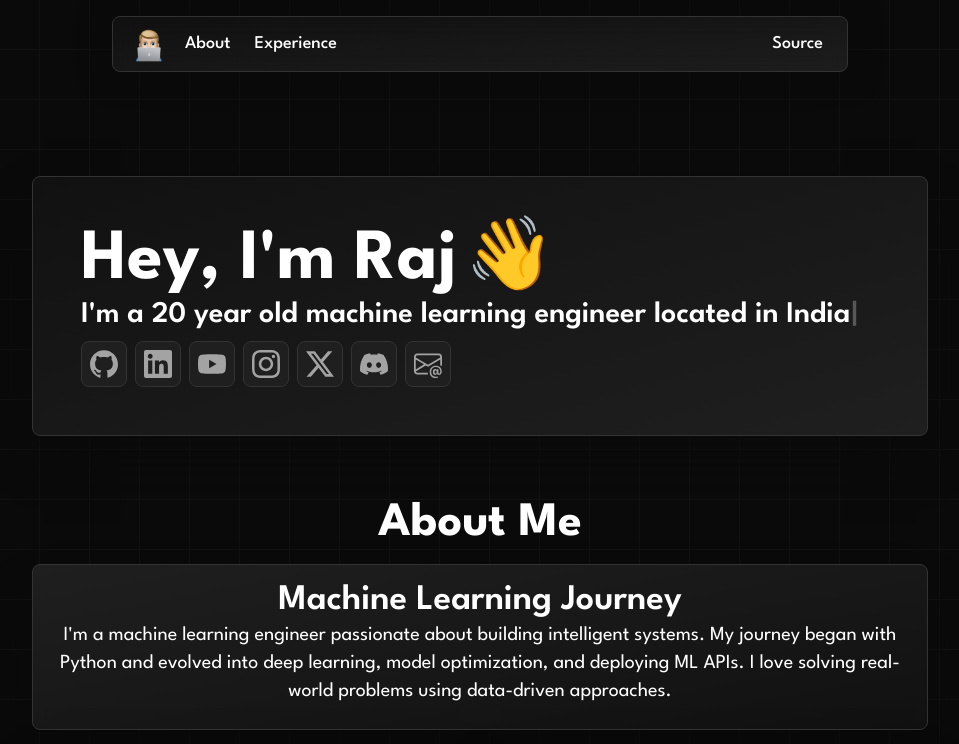
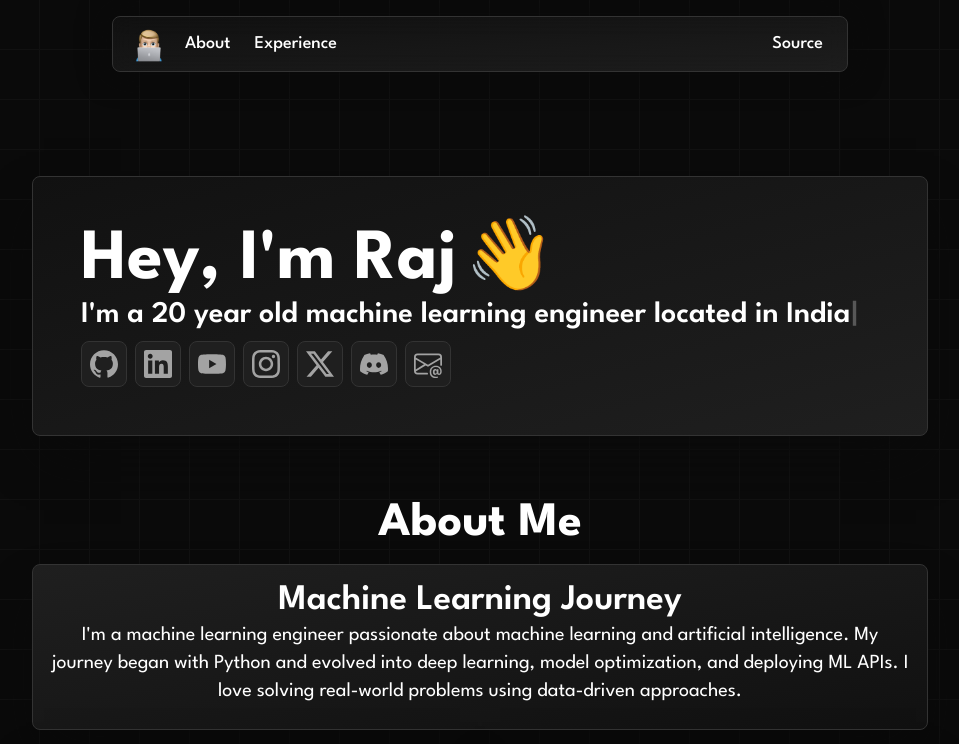
Before and after one commit to bibhanshuraj19/Raj.gg, a Next.js app: page / in a window 1280 px wide. Shown: the top 744 px of the page, without its empty margins (160-1119 px from the left). Built offline with nearby package versions, Linux system fonts and the light colour scheme.

Commit message:
updated about

```diff
--- a/src/components/sections/index/About.tsx
+++ b/src/components/sections/index/About.tsx
@@ -39,7 +39,7 @@ export default function About() {
         <ul className="grid grid-cols-2 gap-4 mt-4">
           <AboutCard
             title="Machine Learning Journey"
-            description="I'm a machine learning engineer passionate about building intelligent systems. My journey began with Python and evolved into deep learning, model optimization, and deploying ML APIs. I love solving real-world problems using data-driven approaches."
+            description="I'm a machine learning engineer passionate about machine learning and artificial intelligence. My journey began with Python and evolved into deep learning, model optimization, and deploying ML APIs. I love solving real-world problems using data-driven approaches."
             direction="top"
             span={2}
             delay={0.1}
```
